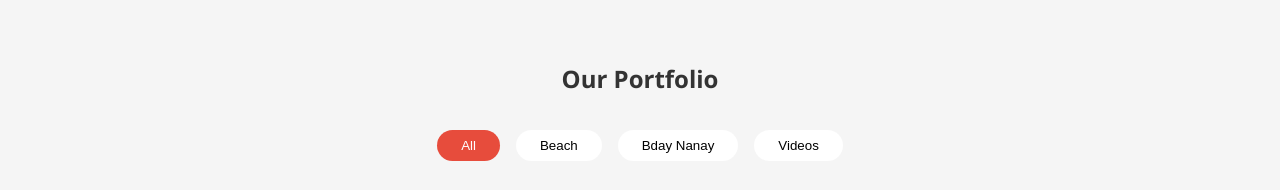
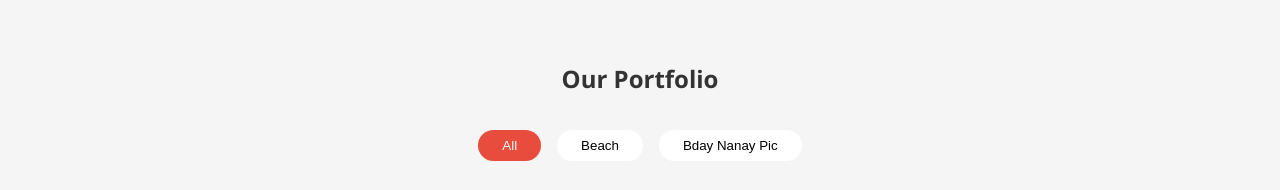
Before and after one commit to mjpwebsites/MJPCREATIVEPRODUCTION, a website: page index.html in a window 1280 px wide. Shown: the part 820-1010 px from the top of the page. Drawn offline with Linux system fonts and the light colour scheme.

Commit message:
Update index.html

```diff
--- a/index.html
+++ b/index.html
@@ -41,9 +41,8 @@
     <h2>Our Portfolio</h2>
     <div class="filter-buttons">
       <button class="active" data-filter="all">All</button>
-      <button data-filter="wedding">Beach</button>
-      <button data-filter="portrait">Bday Nanay</button>
-      <button data-filter="commercial">Videos</button>
+      <button data-filter="beach">Beach</button>
+      <button data-filter="bday">Bday Nanay Pic</button>
     </div>
     <div class="gallery" id="gallery"></div>
   </section>
```
